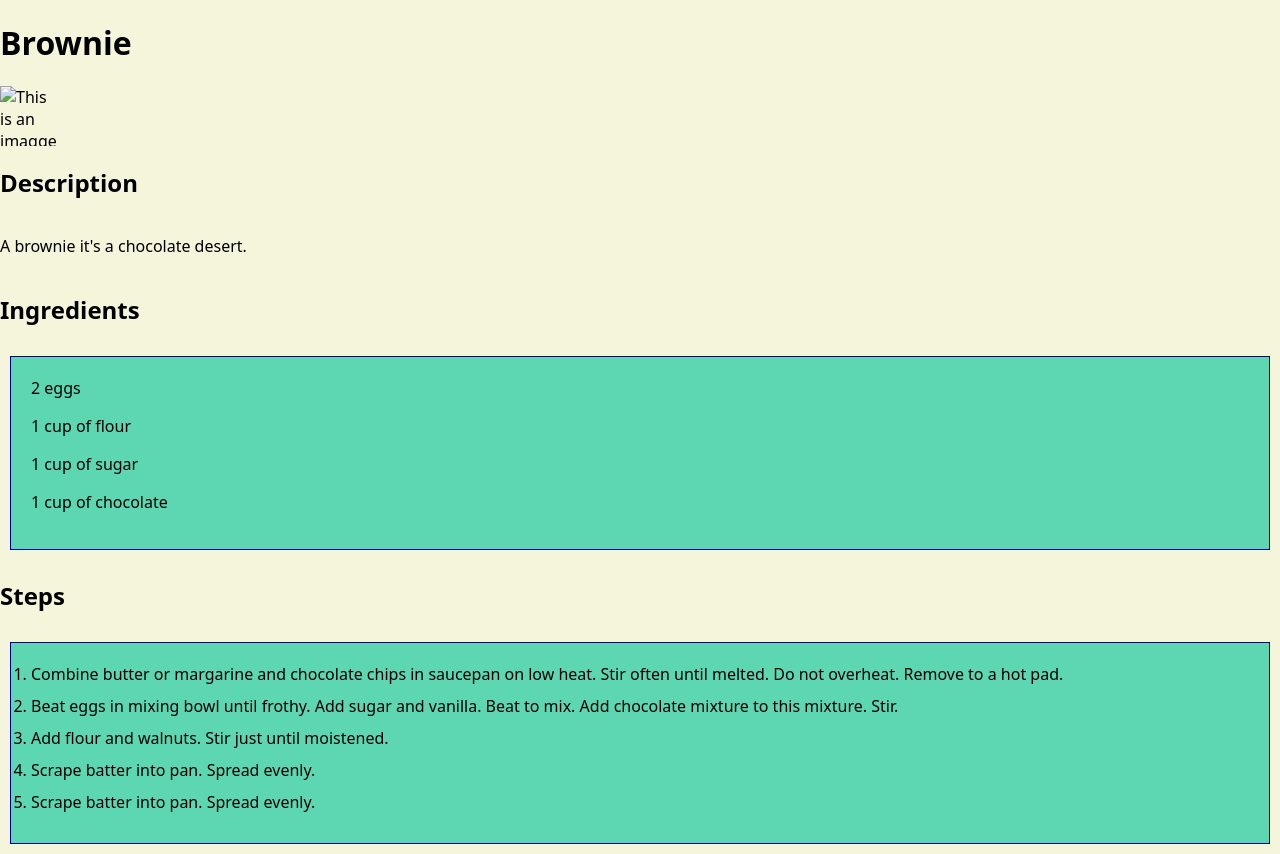
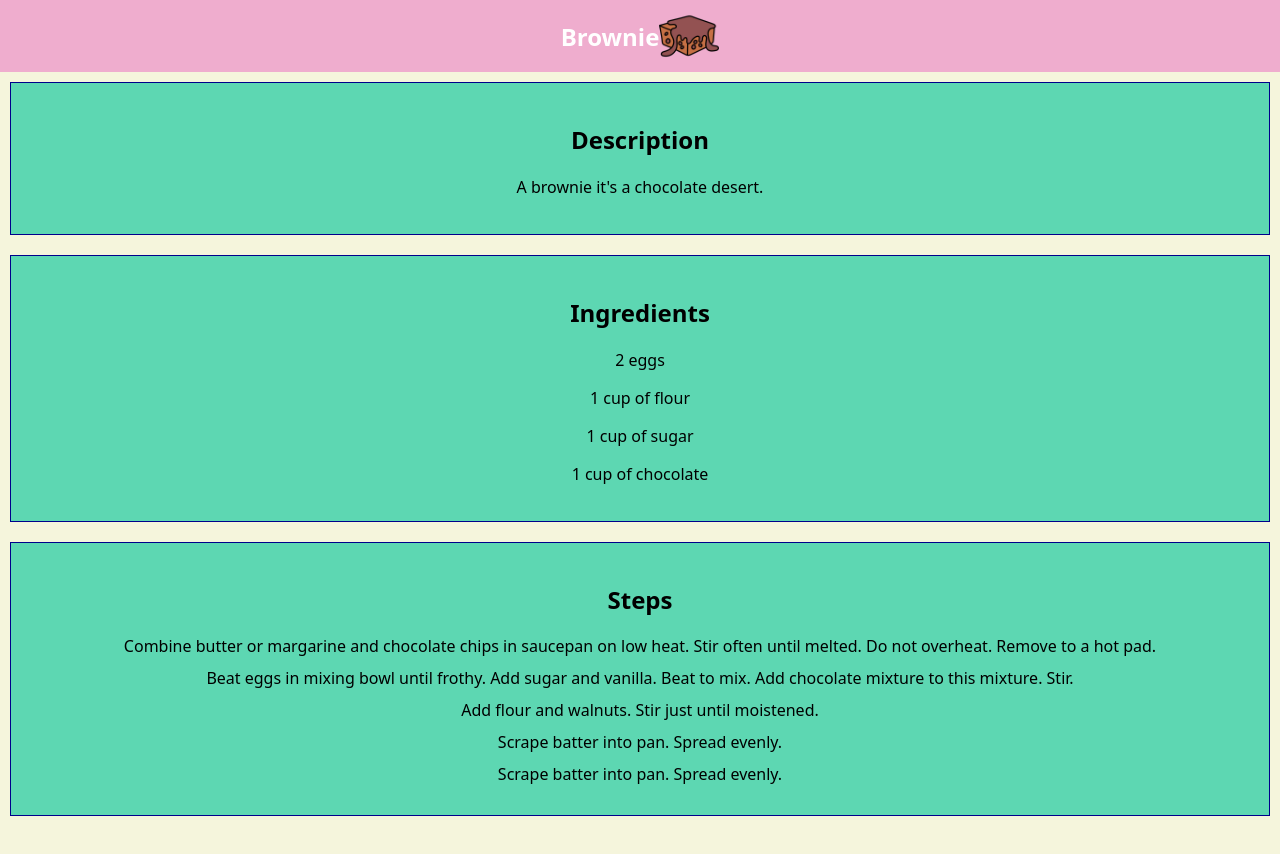
Before and after one commit to arpajus/recipes, a plain HTML site: page pages/brownie.html in a window 1280 px wide. After the commit the page ends 826 px from the top, so only its background shows below. Drawn offline with Linux system fonts and the light colour scheme.

Commit message:
Brownie.html done with the structure of pages

```diff
--- a/pages/brownie.html
+++ b/pages/brownie.html
@@ -5,25 +5,37 @@
     <title>Brownie</title>
     <link href="../style.css" rel="stylesheet"/>
 </head>
-<body>
-    <h1> Brownie</h1>
-    <img src="../images/brownie.jpg" alt="This is an imagge of a brownie">
-    <h2>Description</h2>
+<body class="body-pages">
+    <header>
+        Brownie
+        <img src="../images/brownie.png" alt="This is an image of a brownie">
+    </header>
+    <div class="container-pages">
+    <div class="description">
+        <h2> Description</h2>
         <p> A brownie it's a chocolate desert. </p>
-    <h2>Ingredients</h2>
-    <ul class="ingredients">
+    </div>
+
+    <div class="ingredients">
+        <h2> Ingredients</h2>
+        <ul>
             <li>2 eggs</li>
             <li> 1 cup of flour</li>
             <li>1 cup of sugar</li>
             <li>1 cup of chocolate</li>
         </ul>
+    </div>
+
+    <div class="steps">
         <h2>Steps</h2>
-    <ol class="steps">
+        <ul class="steps">
             <li>Combine butter or margarine and chocolate chips in saucepan on low heat. Stir often until melted. Do not overheat. Remove to a hot pad.</li>
             <li> Beat eggs in mixing bowl until frothy. Add sugar and vanilla. Beat to mix. Add chocolate mixture to this mixture. Stir.</li>
             <li> Add flour and walnuts. Stir just until moistened.</li>
             <li> Scrape batter into pan. Spread evenly.</li>
             <li>Scrape batter into pan. Spread evenly.</li>
-    </ol>
+        </ul>
+    </div>
+    </div>
 </body>
 </html>
```
Lines whose indentation alone changed are shown as unchanged.
